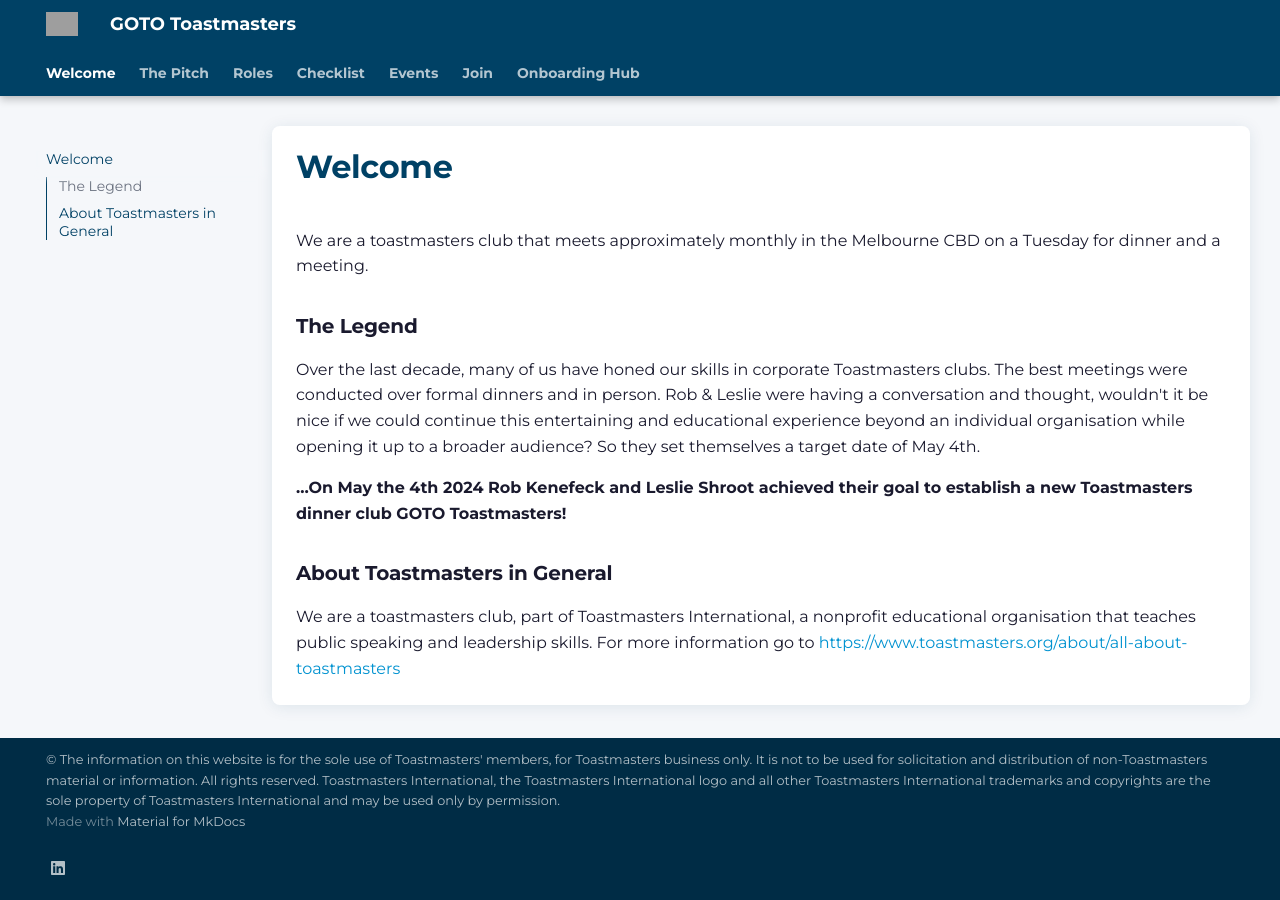
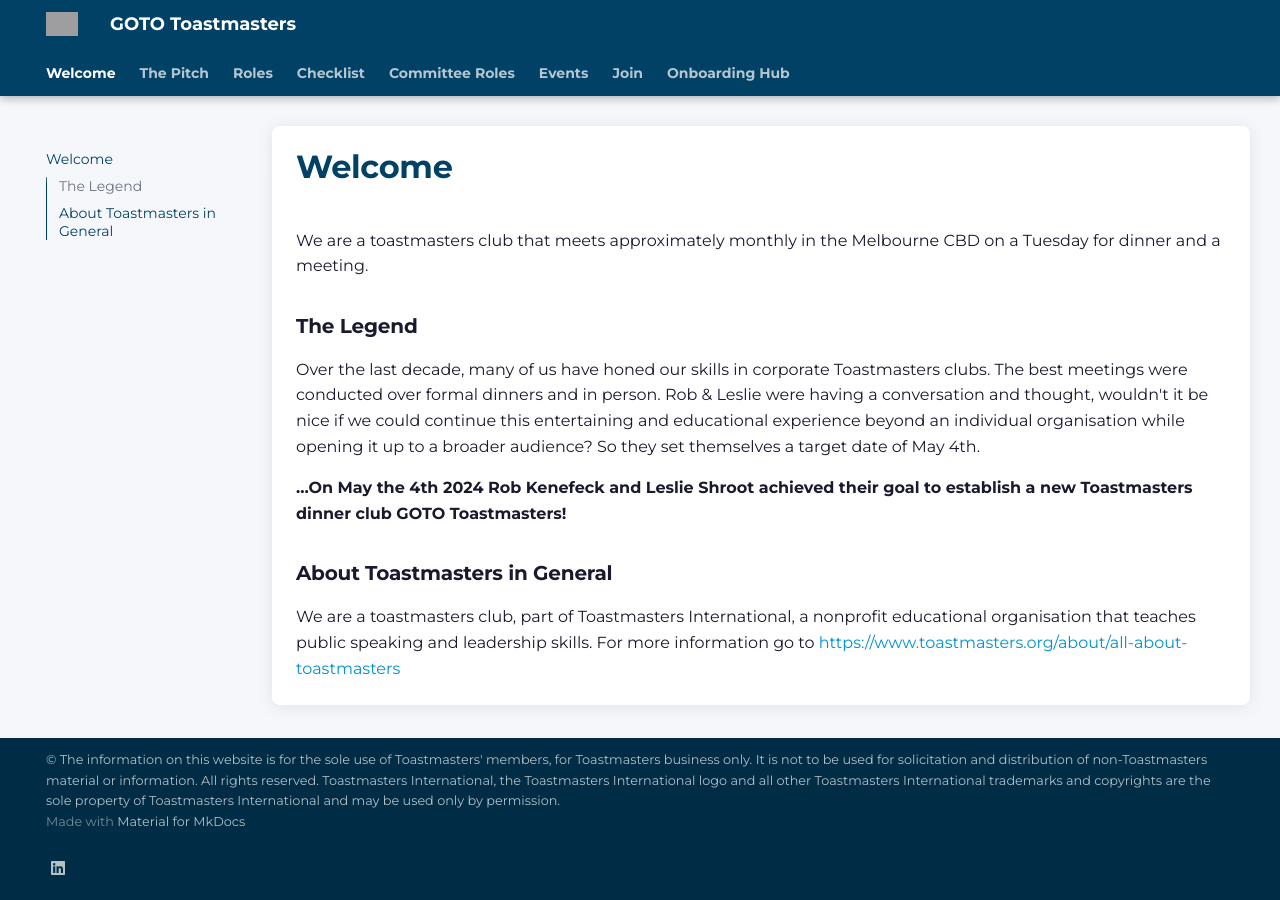
Before and after one commit to rkenefeck/gototoastmasters, an MkDocs documentation site: the page built from docs/index.md, in a window 1280 px wide. Built offline with MkDocs 1.6.1 and Material for MkDocs 9.7.7, drawn with Linux system fonts in a browser that asks for light colours; plug-ins that fetch from the network failed and are left out; grey boxes are pictures that could not be loaded.

Commit message:
Add Committee Roles page to site nav
Wires committee-roles.md into the MkDocs navigation. Content is
published from the Committee Role Expectations Google Doc via the
pipeline (Phase B task 4).

Co-Authored-By: Claude Sonnet 4.6 <noreply@anthropic.com>

```diff
--- a/mkdocs.yml
+++ b/mkdocs.yml
@@ -11,6 +11,7 @@ nav:
   - The Pitch: pitch.md
   - Roles: roles.md
   - Checklist: checklist.md
+  - Committee Roles: committee-roles.md
   - Events: events.md
   - Join: join/index.html
   - Onboarding Hub: onboarding/index.html
```
